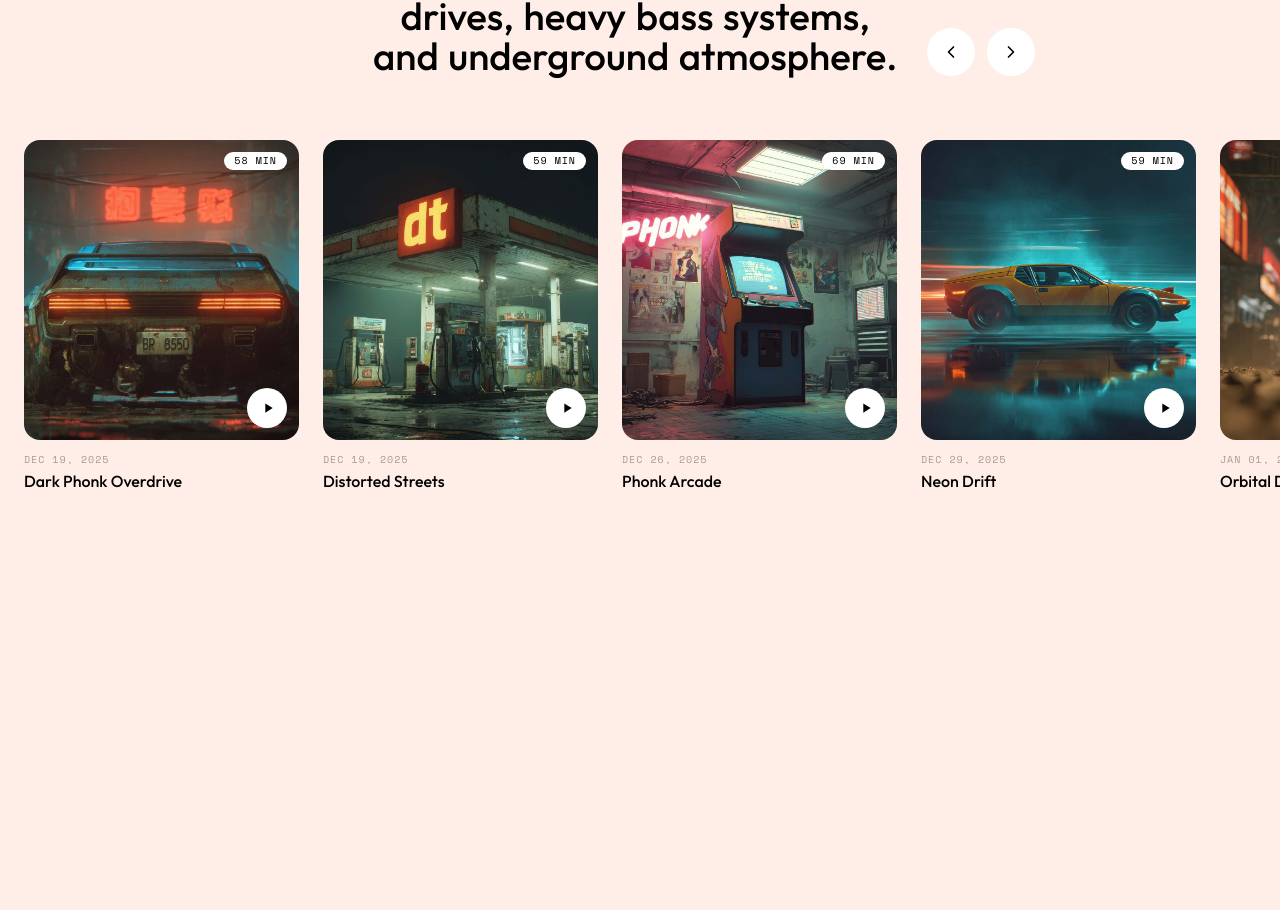
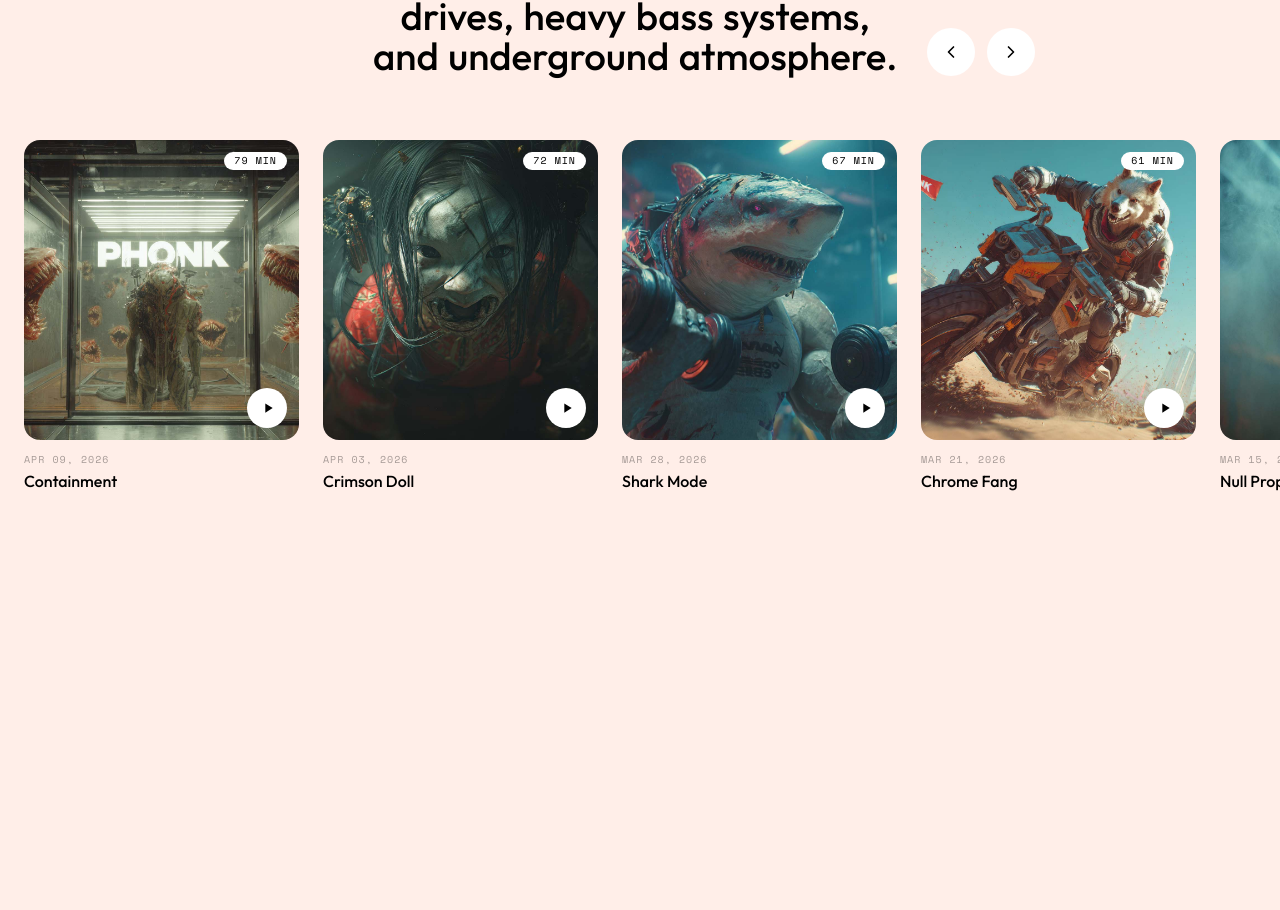
Before and after one commit to shizoy/dusted-tape-site, a React (Vite) app: page / in a window 1280 px wide. Shown: the part 3976-4886 px from the top of the page. Built offline with nearby package versions, Linux system fonts and the light colour scheme.

Commit message:
Reversed mixes order: newest first

```diff
--- a/src/components/Mixes.jsx
+++ b/src/components/Mixes.jsx
@@ -23,6 +23,8 @@ const mixesData = [
   { id: 18, title: 'Null Prophet',         date: 'MAR 15, 2026', time: '66 MIN', image: '/nullprophet-img.jpg',  link: 'https://www.youtube.com/watch?v=iovO5OBfBQ0&t=173s'   },
   { id: 19, title: 'Chrome Fang',         date: 'MAR 21, 2026', time: '61 MIN', image: '/chromefang-img.jpg',   link: 'https://www.youtube.com/watch?v=KCVFmRuQk7M'           },
   { id: 20, title: 'Shark Mode',          date: 'MAR 28, 2026', time: '67 MIN', image: '/sharkmode-img.jpg',    link: 'https://www.youtube.com/watch?v=oq3F5nyRBJU'           },
+  { id: 21, title: 'Crimson Doll',        date: 'APR 03, 2026', time: '72 MIN', image: '/crimsondoll-img.jpg',  link: 'https://www.youtube.com/watch?v=isRNjJADvpg'           },
+  { id: 22, title: 'Containment',         date: 'APR 09, 2026', time: '79 MIN', image: '/containment-img.jpg',  link: 'https://www.youtube.com/watch?v=CHS-DmBUNuU'           },
 ]
 
 function PlayIcon() { return <svg viewBox="0 0 24 24" fill="currentColor" className="w-4 h-4 ml-0.5"><path d="M8 5.14v14l11-7-11-7z" /></svg> }
@@ -111,7 +113,7 @@ export default function Mixes() {
           scrollbarWidth: 'none', msOverflowStyle: 'none'
         }}
       >
-        {mixesData.map((mix, index) => (
+        {[...mixesData].reverse().map((mix, index) => (
           <motion.div key={mix.id} className="shrink-0 snap-start" initial={{ opacity: 0, y: 30 }} whileInView={{ opacity: 1, y: 0 }} viewport={{ once: true, amount: 0.2 }} transition={{ duration: 0.6, ease: [0.22, 1, 0.36, 1], delay: index * 0.05 }}>
             <MixCard mix={mix} onPlay={setActiveVideo} />
           </motion.div>
```
Also changed, not shown: public/containment-img.jpg (added), public/crimsondoll-img.jpg (added).
